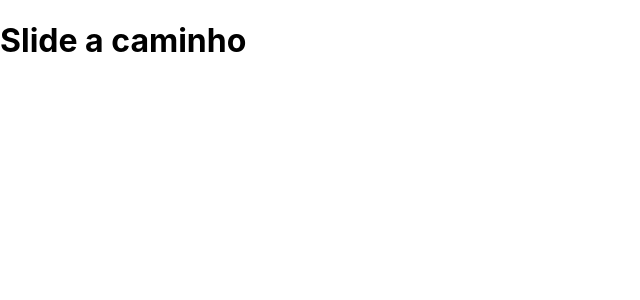
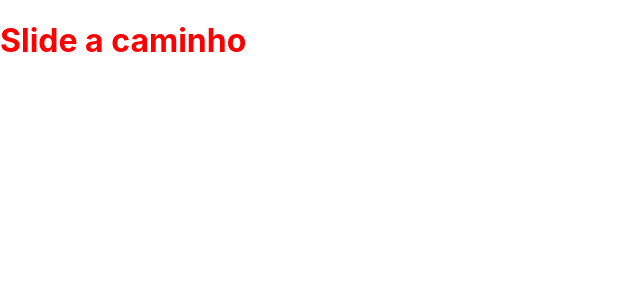
Before and after one commit to ValmyrTavares/slideReact, a React (Create React App) app: page / in a window 1280 px wide. Shown: the top 300 px of the page, without its empty margins (0-640 px from the left). Built offline with nearby package versions, Linux system fonts and the light colour scheme.

Commit message:
vermelho

```diff
--- a/src/App.js
+++ b/src/App.js
@@ -4,7 +4,7 @@
 function App() {
   return (
     <div >
-     <h1>Slide a caminho</h1>
+     <h1 style={{color:'red'}}>Slide a caminho</h1>
     </div>
   );
 }
```
